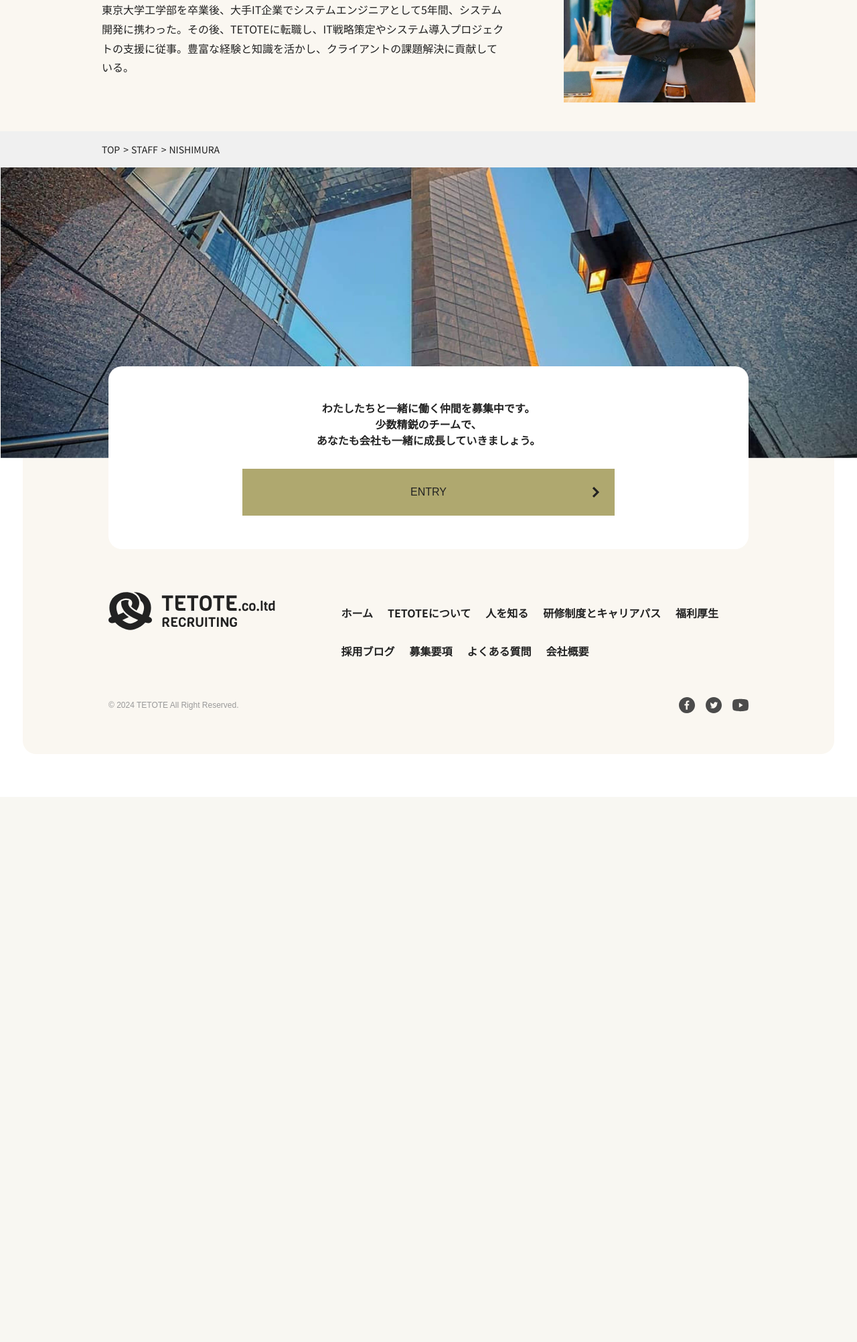
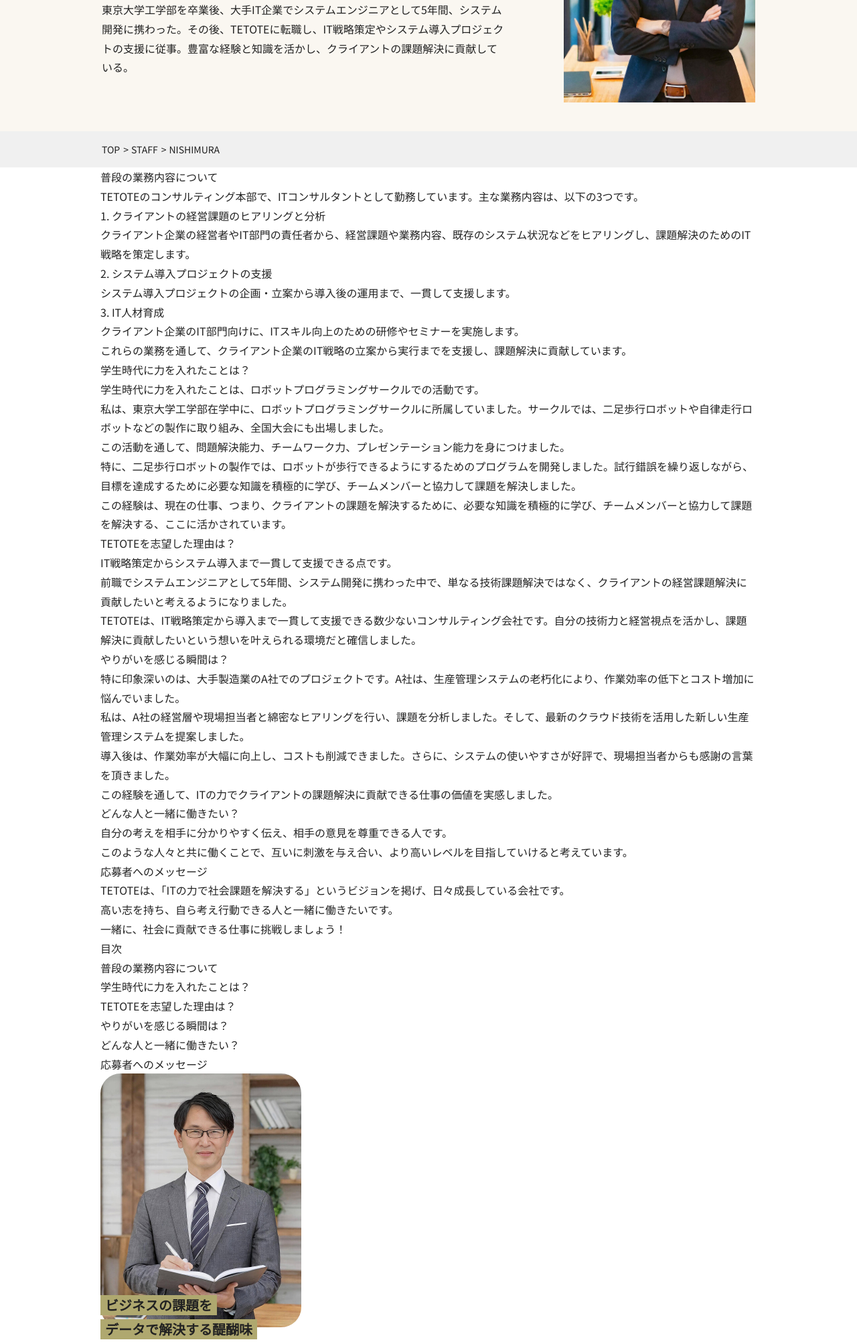
Before and after one commit to Yosshiii43/tetote, a PHP site: page /single-staff.html in a window 1280 px wide. Shown: the part 376-2380 px from the top of the page at 67% size. Before the commit the page ends 1566 px from the top, so only its background shows below. Run offline with PHP 8.4, Linux system fonts and the light colour scheme; style sheets or scripts are compiled from the project's sources; some web fonts are replaced.

Commit message:
change:staffHead class変更

```diff
--- a/scss/object/component/_staffHead.scss
+++ b/scss/object/project/_staffHead.scss
@@ -4,7 +4,7 @@
 @use "../../foundation/forwards" as *;
 @use "sass:math";
 
-.c-staffHead {
+.p-staffHead {
   margin-top: var(--header-h);
   background-color: $color-beige;
 
@@ -13,14 +13,18 @@
     padding-left: rem(24);
     padding-right: rem(24);
     display: grid;
-    grid-template-columns: 1fr 286px;
-    grid-column-gap: 85px;
+    grid-template-columns: 1fr;
+    gap: rem(32);
+    @include mq(tab){
+      grid-template-columns: 1fr 286px;
+      grid-column-gap: rclamp(32, 85, 768, 1024);
+    }
   }
 
   &__contents {
   margin-top: rem(75) - rem(43);
 
-  .c-staffHead__lead {
+  .p-staffHead__lead {
     display: flex;
     flex-direction: column;
     align-items: flex-start;
@@ -36,15 +40,15 @@
     }
 
     p:first-child {
-      font-size: rem(36);
+      font-size: rclamp(26, 36, 375, 1024);
     }
 
     p:last-child {
-      font-size: rem(24);
+      font-size: rclamp(20, 24, 375, 1024);
     }
   }
 
-  .c-staffHead__jobType {
+  .p-staffHead__jobType {
     color: $color-main;
     font-size: rem(14);
     font-weight: 700;
@@ -52,15 +56,16 @@
     margin-bottom: rem(12);
   }
 
-  .c-staffHead__info {
+  .p-staffHead__info {
     display: flex;
+    flex-direction: row;
     align-items: flex-end;
     justify-content: flex-start;
     gap: rem(20);
     line-height: 1;
     margin-bottom: rem(13);
 
-    .c-staffHead__name {
+    .p-staffHead__name {
       font-size: rem(24);
       font-weight: 700;
 
@@ -69,14 +74,13 @@
       }
     }
 
-    .c-staffHead__year {
+    .p-staffHead__year {
 
     }
   }
   }
 
-  .c-staffHead__media {
-    background-color: aqua;
+  .p-staffHead__media {
     img {
       width: rem(286);
       height: rem(368);
--- a/scss/style.scss
+++ b/scss/style.scss
@@ -15,7 +15,7 @@
 @use "object/component/lowerHero";
 @use "object/component/breadcrumbs";
 @use "object/component/lowerSectionTitle";
-@use "object/component/staffHead";
+
 
 //project
 @use "object/project/header" as ph;
@@ -35,5 +35,6 @@
 @use "object/project/business";
 @use "object/project/overview";
 @use "object/project/staff";
+@use "object/project/staffHead";
 
 //utility
--- a/single-staff.html
+++ b/single-staff.html
@@ -68,26 +68,28 @@
   </div><!-- .p-drawer -->
 
   <main class="l-main" id="main top">
+
     <div class="l-main__head p-main__head">
-      <div class="c-staffHead">
-        <div class="l-inner--lower c-staffHead__inner">
-          <div class="c-staffHead__contents">
-            <div class="c-staffHead__lead">
+      <div class="p-staffHead">
+        <div class="l-inner--lower p-staffHead__inner">
+          <div class="p-staffHead__contents">
+            <div class="p-staffHead__lead">
               <p>あなたが担当で良かった</p>
               <p>この一言が、最高のやりがい</p>
             </div>
-            <p class="c-staffHead__jobType">コンサルタント</p>
-            <div class="c-staffHead__info">
-              <h1 class="c-staffHead__name"><span>西村</span><span>優</span></h1>
-              <p class="c-staffHead__year">2011年<span>入社</span></p>
+            <p class="p-staffHead__jobType">コンサルタント</p>
+            <div class="p-staffHead__info">
+              <h1 class="p-staffHead__name"><span>西村</span><span>優</span></h1>
+              <p class="p-staffHead__year">2011年<span>入社</span></p>
             </div>
-            <p class="c-staffHead__outline">東京大学工学部を卒業後、大手IT企業でシステムエンジニアとして5年間、システム開発に携わった。その後、TETOTEに転職し、IT戦略策定やシステム導入プロジェクトの支援に従事。豊富な経験と知識を活かし、クライアントの課題解決に貢献している。</p>
+            <p class="p-staffHead__outline">東京大学工学部を卒業後、大手IT企業でシステムエンジニアとして5年間、システム開発に携わった。その後、TETOTEに転職し、IT戦略策定やシステム導入プロジェクトの支援に従事。豊富な経験と知識を活かし、クライアントの課題解決に貢献している。</p>
           </div>
-          <div class="c-staffHead__media">
+          <div class="p-staffHead__media">
             <img class="" src="/img/img_member01.jpg" alt="西村優ポートレート" width="600" height="758">
           </div>
         </div>
-      </div><!-- .p-lowerHero -->
+      </div><!-- .p-staffHead -->
+
       <div class="c-breadcrumbs">
         <div class="l-inner--lower p-breadcrumbs__inner">
           <ol class="c-breadcrumbs__list">
@@ -96,12 +98,122 @@
             <li><a href="/staff/nishimura"></a>nishimura</li>
           </ol>
         </div>
-      </div>
+      </div><!-- .c-breadcrumbs -->
     </div><!-- .l-main__head .p-main__head-->
 
-    <div class="l-main__body">
+    <div class="l-main__body p-staffMain">
+      <div class="l-inner--lower p-staffMain__inner">
+        <div class="p-staffMain__body">
+          <section class="p-staffMain__content">
+            <h2>普段の業務内容について</h2>
+            <p>TETOTEのコンサルティング本部で、ITコンサルタントとして勤務しています。主な業務内容は、以下の3つです。</p>
+            <h3>1. クライアントの経営課題のヒアリングと分析</h3>
+            <p>クライアント企業の経営者やIT部門の責任者から、経営課題や業務内容、既存のシステム状況などをヒアリングし、課題解決のためのIT戦略を策定します。</p>
+            <h3>2. システム導入プロジェクトの支援</h3>
+            <p>システム導入プロジェクトの企画・立案から導入後の運用まで、一貫して支援します。</p>
+            <h3>3. IT人材育成</h3>
+            <p>クライアント企業のIT部門向けに、ITスキル向上のための研修やセミナーを実施します。</p>
+            <p>これらの業務を通して、クライアント企業のIT戦略の立案から実行までを支援し、課題解決に貢献しています。</p>
+            <h2>学生時代に力を入れたことは？</h2>
+            <p>学生時代に力を入れたことは、ロボットプログラミングサークルでの活動です。</p>
+            <p>私は、東京大学工学部在学中に、ロボットプログラミングサークルに所属していました。サークルでは、二足歩行ロボットや自律走行ロボットなどの製作に取り組み、全国大会にも出場しました。</p>
+            <p>この活動を通して、問題解決能力、チームワーク力、プレゼンテーション能力を身につけました。</p>
+            <p>特に、二足歩行ロボットの製作では、ロボットが歩行できるようにするためのプログラムを開発しました。試行錯誤を繰り返しながら、目標を達成するために必要な知識を積極的に学び、チームメンバーと協力して課題を解決しました。</p>
+            <p>この経験は、現在の仕事、つまり、クライアントの課題を解決するために、必要な知識を積極的に学び、チームメンバーと協力して課題を解決する、ここに活かされています。</p>
+            <h2>TETOTEを志望した理由は？</h2>
+            <p>IT戦略策定からシステム導入まで一貫して支援できる点です。</p>
+            <p>前職でシステムエンジニアとして5年間、システム開発に携わった中で、単なる技術課題解決ではなく、クライアントの経営課題解決に貢献したいと考えるようになりました。</p>
+            <p>TETOTEは、IT戦略策定から導入まで一貫して支援できる数少ないコンサルティング会社です。自分の技術力と経営視点を活かし、課題解決に貢献したいという想いを叶えられる環境だと確信しました。</p>
+            <h2>やりがいを感じる瞬間は？</h2>
+            <p>特に印象深いのは、大手製造業のA社でのプロジェクトです。A社は、生産管理システムの老朽化により、作業効率の低下とコスト増加に悩んでいました。</p>
+            <p>私は、A社の経営層や現場担当者と綿密なヒアリングを行い、課題を分析しました。そして、最新のクラウド技術を活用した新しい生産管理システムを提案しました。</p>
+            <p>導入後は、作業効率が大幅に向上し、コストも削減できました。さらに、システムの使いやすさが好評で、現場担当者からも感謝の言葉を頂きました。</p>
+            <p>この経験を通して、ITの力でクライアントの課題解決に貢献できる仕事の価値を実感しました。</p>
+            <h2>どんな人と一緒に働きたい？</h2>
+            <p>自分の考えを相手に分かりやすく伝え、相手の意見を尊重できる人です。</p>
+            <p>このような人々と共に働くことで、互いに刺激を与え合い、より高いレベルを目指していけると考えています。</p>
+            <h2>応募者へのメッセージ</h2>
+            <p>TETOTEは、「ITの力で社会課題を解決する」というビジョンを掲げ、日々成長している会社です。</p>
+            <p>高い志を持ち、自ら考え行動できる人と一緒に働きたいです。</p>
+            <p>一緒に、社会に貢献できる仕事に挑戦しましょう！</p>
+          </section>
 
-    </div><!-- l-main__body -->
+          <div class="p-staffMain__asid">
+            <p>目次</p>
+              <ul>
+                <li>普段の業務内容について</li>
+                <li>学生時代に力を入れたことは？</li>
+                <li>TETOTEを志望した理由は？</li>
+                <li>やりがいを感じる瞬間は？</li>
+                <li>どんな人と一緒に働きたい？</li>
+                <li>応募者へのメッセージ</li>
+            </ul>
+          </div><!-- .p-staffMain__asid-->
+        </div><!-- .p-staffMain__body -->
+
+        <div class="p-staffMain__other">
+                    <article class="c-memberCard">
+            <a href="/staff/高橋智/">
+              <div class="c-memberCard__head">
+                <img class="c-memberCard__media" src="/img/img_member04.jpg" alt="高橋智ポートレート" width="600" height="758">
+                <div class="c-memberCard__text">
+                  <p>ビジネスの課題を</p>
+                  <p>データで解決する醍醐味</p>
+                </div>
+              </div>
+              <div class="c-memberCard__body">
+                <div class="c-memberCard__info">
+                  <p>データサイエンティスト</p>
+                  <p>2002年<span>入社</span></p>
+                </div>
+                <h2><span>高橋</span><span>智</span></h2>
+              </div>
+            </a>
+          </article><!-- c-memberCard" -->
+          <article class="c-memberCard">
+            <a href="/staff/高田凛/">
+              <div class="c-memberCard__head">
+                <img class="c-memberCard__media" src="/img/img_member05.jpg" alt="高田凛ポートレート" width="600" height="758">
+                <div class="c-memberCard__text">
+                  <p>どんな難解な案件も</p>
+                  <p>チームで突破できる強い連携</p>
+                </div>
+              </div>
+              <div class="c-memberCard__body">
+                <div class="c-memberCard__info">
+                  <p>コンサルタント</p>
+                  <p>2006年<span>入社</span></p>
+                </div>
+                <h2><span>高田</span><span>凛</span></h2>
+              </div>
+            </a>
+          </article><!-- c-memberCard" -->
+          <article class="c-memberCard">
+            <a href="/staff/橘光/"></a>
+            <div class="c-memberCard__head">
+              <img class="c-memberCard__media" src="/img/img_member06.jpg" alt="橘光ポートレート" width="600" height="758">
+              <div class="c-memberCard__text">
+                <p>お客様と一緒に開発</p>
+                <p>豊富なプライム案件が魅力です</p>
+              </div>
+            </div>
+            <div class="c-memberCard__body">
+              <div class="c-memberCard__info">
+                <p>システム事業部課長</p>
+                <p>2007年<span>入社</span></p>
+              </div>
+              <h2><span>橘</span><span>光</span></h2>
+            </div>
+          </article><!-- c-memberCard" -->
+        </div>
+      </div><!-- .l-inner--lower .p-staffMain__inner-->
+    </div><!-- .l-main__body -->
+
+
+
+    <div class="l-main__foot">
+
+    </div><!-- .l-main__foot -->
   </main>
 
   <footer class="l-footer p-footer">
```
